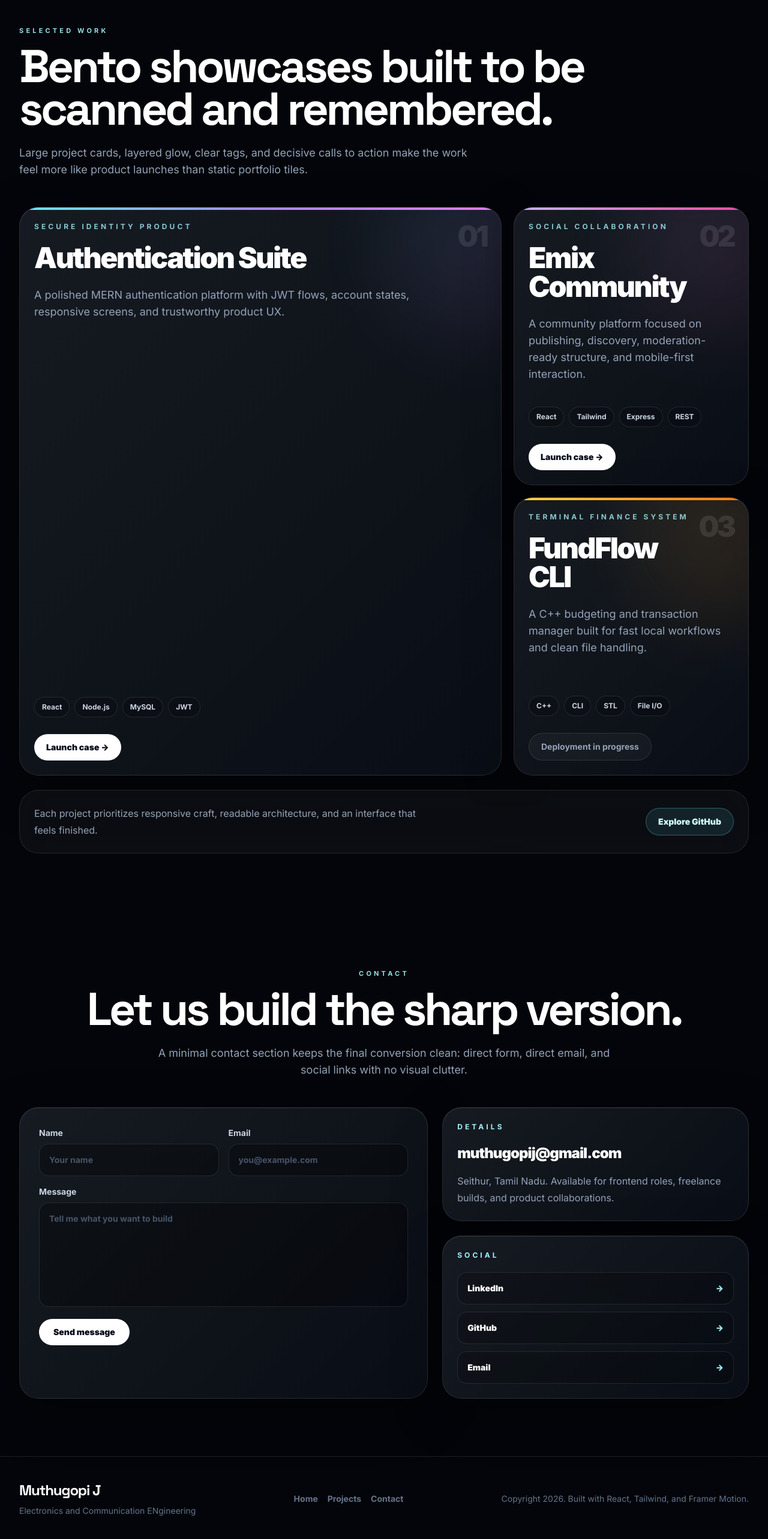
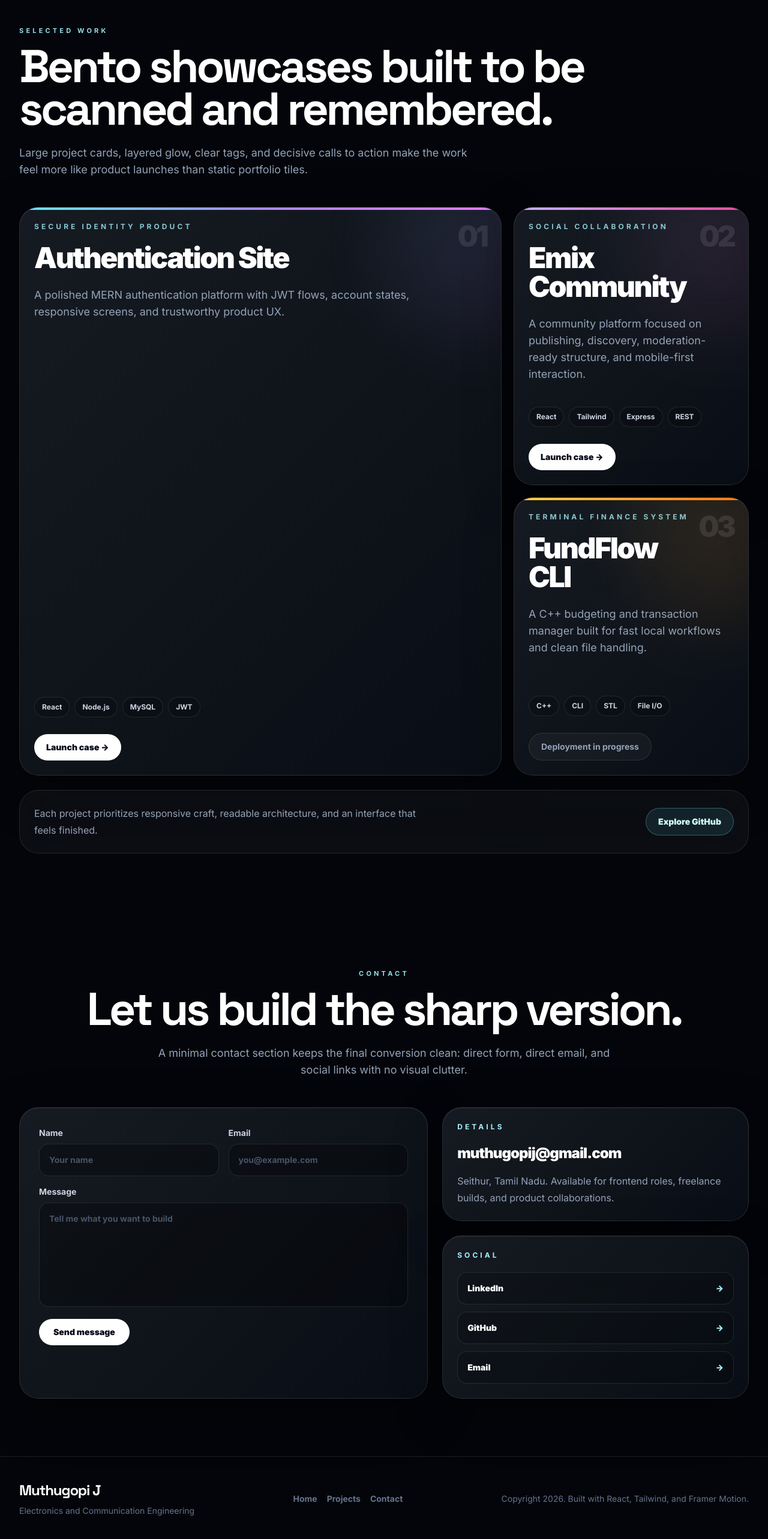
Before and after one commit to muthugopi/portfolio, a React (Vite) app: page / in a window 1280 px wide. Shown: the part 3992-6558 px from the top of the page at 60% size. Built offline with nearby package versions, Linux system fonts and the light colour scheme.

Commit message:
fix: types

```diff
--- a/src/components/Footer.jsx
+++ b/src/components/Footer.jsx
@@ -4,7 +4,7 @@ function Footer() {
       <div className="mx-auto flex max-w-7xl flex-col gap-6 text-sm text-slate-500 md:flex-row md:items-center md:justify-between">
         <div>
           <p className="font-display text-2xl font-black tracking-[-0.05em] text-white">Muthugopi J</p>
-          <p className="mt-2">Electronics and Communication ENgineering</p>
+          <p className="mt-2">Electronics and Communication Engineering</p>
         </div>
         <div className="flex flex-wrap gap-4 font-bold">
           <a href="#home" className="transition hover:text-white focus-ring">Home</a>
--- a/src/components/Header.jsx
+++ b/src/components/Header.jsx
@@ -130,7 +130,7 @@ function Header() {
                 <img
                   src={developerImage}
                   alt="Muthugopi J developer portrait"
-                  className="relative mx-auto h-[17rem] w-full object-contain object-bottom sm:h-[20rem] lg:h-[23rem]"
+                  className="relative mx-auto select-none pointer-events-none  h-[17rem] w-full object-contain object-bottom sm:h-[20rem] lg:h-[23rem]"
                 />
                 <div className="absolute left-4 top-4 rounded-full border border-white/10 bg-black/35 px-3 py-1.5 text-xs font-bold uppercase tracking-[0.22em] text-slate-200 backdrop-blur-xl">
                   Engineer
--- a/src/components/Projects.jsx
+++ b/src/components/Projects.jsx
@@ -3,7 +3,7 @@ import SectionHeading from './SectionHeading';
 
 const projects = [
   {
-    title: 'Authentication Suite',
+    title: 'Authentication Site',
     label: 'Secure identity product',
     description: 'A polished MERN authentication platform with JWT flows, account states, responsive screens, and trustworthy product UX.',
     tags: ['React', 'Node.js', 'MySQL', 'JWT'],
```
